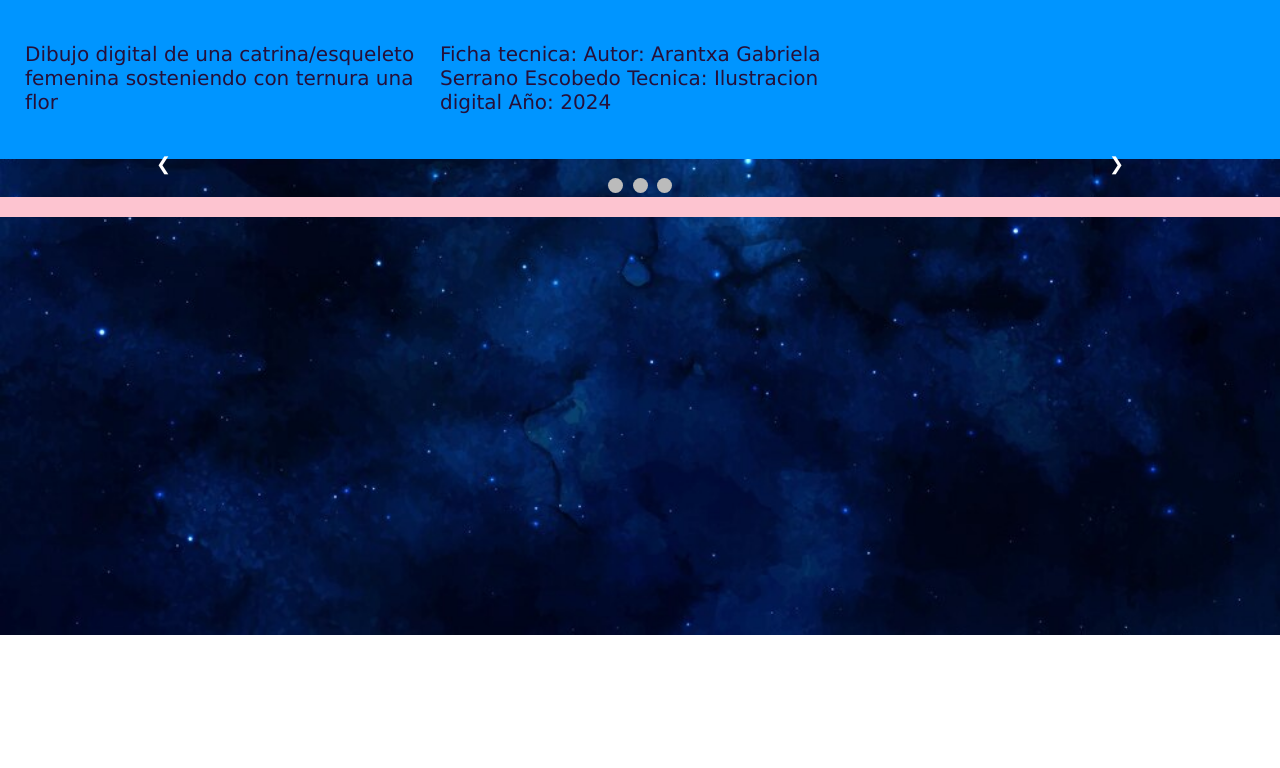
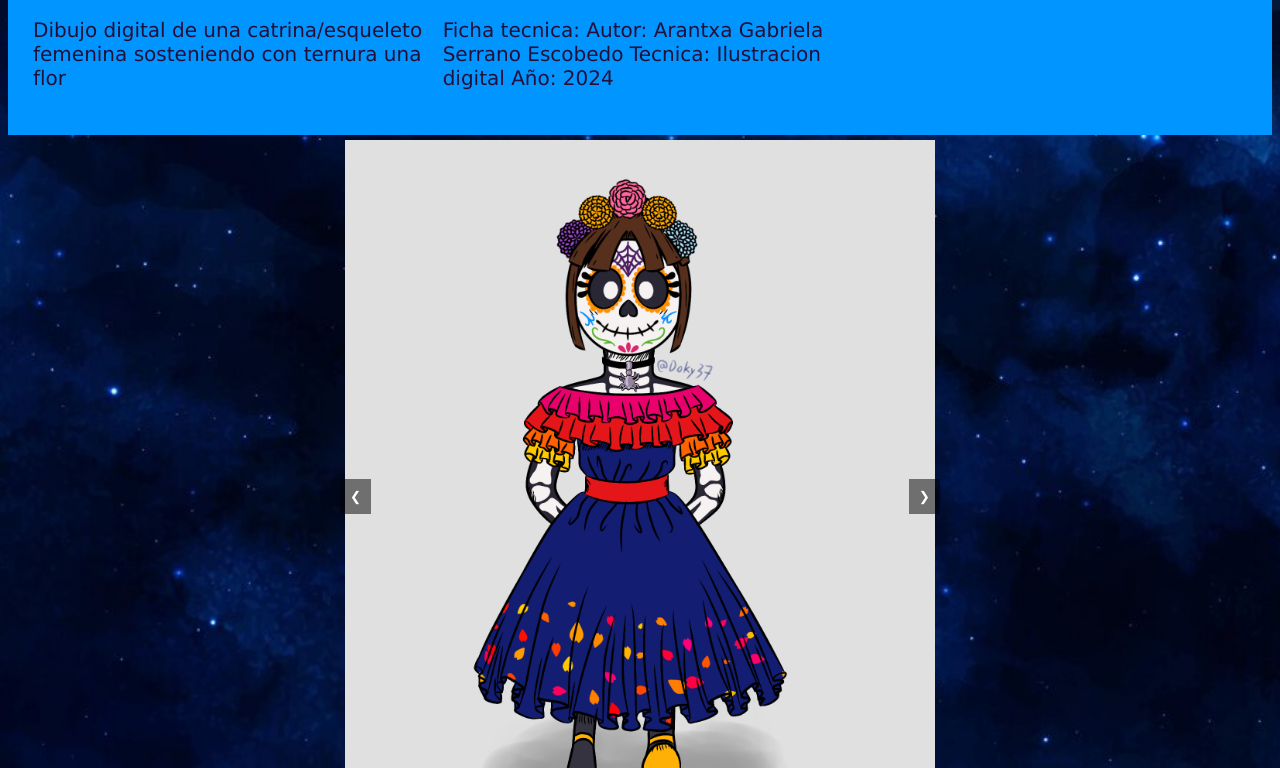
Before and after one commit to Doky37/ProyectoNueve, a plain HTML site: page html/obra2.html in a window 1280 px wide. Shown: the part 165-933 px from the top of the page. Before the commit the page ends 800 px from the top, so only its background shows below. Drawn offline with Linux system fonts and the light colour scheme.

Commit message:
lislosgj

```diff
--- a/html/obra2.html
+++ b/html/obra2.html
@@ -7,7 +7,6 @@
         <link rel="stylesheet" href="https://cdnjs.cloudflare.com/ajax/libs/font-awesome/4.7.0/css/font-awesome.min.css">
         <meta charset="UTF-8">
         <meta name="viewport" content="width=device-width, initial-scale=1.0">
-        <script src="script.js"></script>
 
         <title>Obra 1: Cempasuchil </title>
 
@@ -49,41 +48,17 @@
 
 
 
-     <!-- Slideshow container -->
-<div class="slideshow-container">
+        <div class="carrusel">
+            <div class="carrusel-images">
+                <img src="../assets/imagenes/calavera.png" alt="Imagen 1">
+                <img src="../assets/imagenes/cempasuchil.png" alt="Imagen 2">
+                <img src="imagen3.jpg" alt="Imagen 3">
+            </div>
+            <button class="prev" onclick="prevSlide()">&#10094;</button>
+            <button class="next" onclick="nextSlide()">&#10095;</button>
+        </div>
 
-    <!-- Full-width images with number and caption text -->
-    <div class="mySlides fade">
-      <div class="numbertext">1 / 3</div>
-      <img src="../assets/imagenes/249 sin título_20231027231101.png" style="width:100%">
-      <div class="text">Caption Text</div>
-    </div>
-
-    <div class="mySlides fade">
-      <div class="numbertext">2 / 3</div>
-      <img src="img2.jpg" style="width:100%">
-      <div class="text">Caption Two</div>
-    </div>
-
-    <div class="mySlides fade">
-      <div class="numbertext">3 / 3</div>
-      <img src="img3.jpg" style="width:100%">
-      <div class="text">Caption Three</div>
-    </div>
-
-    <!-- Next and previous buttons -->
-    <a class="prev" onclick="plusSlides(-1)">&#10094;</a>
-    <a class="next" onclick="plusSlides(1)">&#10095;</a>
-  </div>
-  <br>
-
-  <!-- The dots/circles -->
-  <div style="text-align:center">
-    <span class="dot" onclick="currentSlide(1)"></span>
-    <span class="dot" onclick="currentSlide(2)"></span>
-    <span class="dot" onclick="currentSlide(3)"></span>
-  </div>
-  </div>
+        <script src="script.js"></script>
 
 
         <footer>
--- a/stylegallery.css
+++ b/stylegallery.css
@@ -1,92 +1,43 @@
-* {box-sizing:border-box}
-body {font-family: Verdana, sans-serif; margin:0}
-.mySlides {display: none}
-img {vertical-align: middle;}
-/* Slideshow container */
-.slideshow-container {
-  max-width: 1000px;
-  position: relative;
-  margin: auto;
+body {
+    font-family: Arial, sans-serif;
 }
 
-/* Hide the images by default */
-
-
-/* Next & previous buttons */
-.prev, .next {
-  cursor: pointer;
-  position: absolute;
-  top: 50%;
-  width: auto;
-  margin-top: -22px;
-  padding: 16px;
-  color: white;
-  font-weight: bold;
-  font-size: 18px;
-  transition: 0.6s ease;
-  border-radius: 0 3px 3px 0;
-  user-select: none;
+.carrusel {
+    position: relative;
+    max-width: 600px;
+    margin: auto;
+    overflow: hidden;
 }
 
-/* Position the "next button" to the right */
-.next {
-  right: 0;
-  border-radius: 3px 0 0 3px;
+.carrusel-images {
+    display: flex;
+    transition: transform 0.5s ease-in-out;
 }
 
-/* On hover, add a black background color with a little bit see-through */
-.prev:hover, .next:hover {
-  background-color: rgba(0,0,0,0.8);
+.carrusel-images img {
+    width: 100%;
+    flex: 0 0 100%;
 }
 
-/* Caption text */
-.text {
-  color: #f2f2f2;
-  font-size: 15px;
-  padding: 8px 12px;
-  position: absolute;
-  bottom: 8px;
-  width: 100%;
-  text-align: center;
+button {
+    position: absolute;
+    top: 50%;
+    background-color: rgba(0, 0, 0, 0.5);
+    color: white;
+    border: none;
+    padding: 10px;
+    cursor: pointer;
+    z-index: 1;
 }
 
-/* Number text (1/3 etc) */
-.numbertext {
-  color: #f2f2f2;
-  font-size: 12px;
-  padding: 8px 12px;
-  position: absolute;
-  top: 0;
+.prev {
+    left: 0;
 }
 
-/* The dots/bullets/indicators */
-.dot {
-  cursor: pointer;
-  height: 15px;
-  width: 15px;
-  margin: 0 2px;
-  background-color: #bbb;
-  border-radius: 50%;
-  display: inline-block;
-  transition: background-color 0.6s ease;
+.next {
+    right: 0;
 }
 
-.active, .dot:hover {
-  background-color: #717171;
+button:hover {
+    background-color: rgba(0, 0, 0, 0.8);
 }
-
-/* Fading animation */
-.fade {
-  animation-name: fade;
-  animation-duration: 1.5s;
-}
-
-@keyframes fade {
-  from {opacity: .4}
-  to {opacity: 1}
-}
-
-@media only screen and (max-width:300px) {
-    .prev,.next,.text {font-size: 11}
-
-}
```
Also changed, not shown: script.js (+16 -22 lines), assets/imagenes/calavera.png (renamed from assets/imagenes/249 sin título_20231027231101.png).
